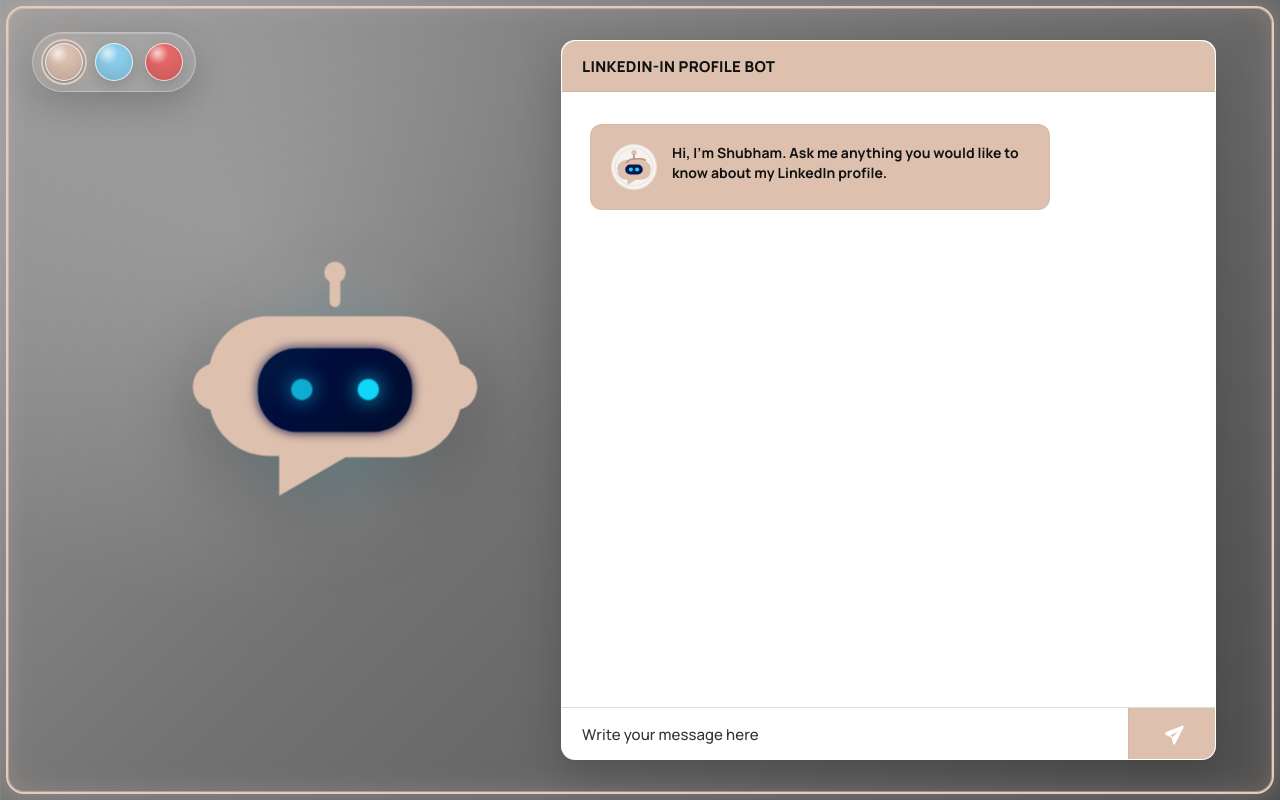
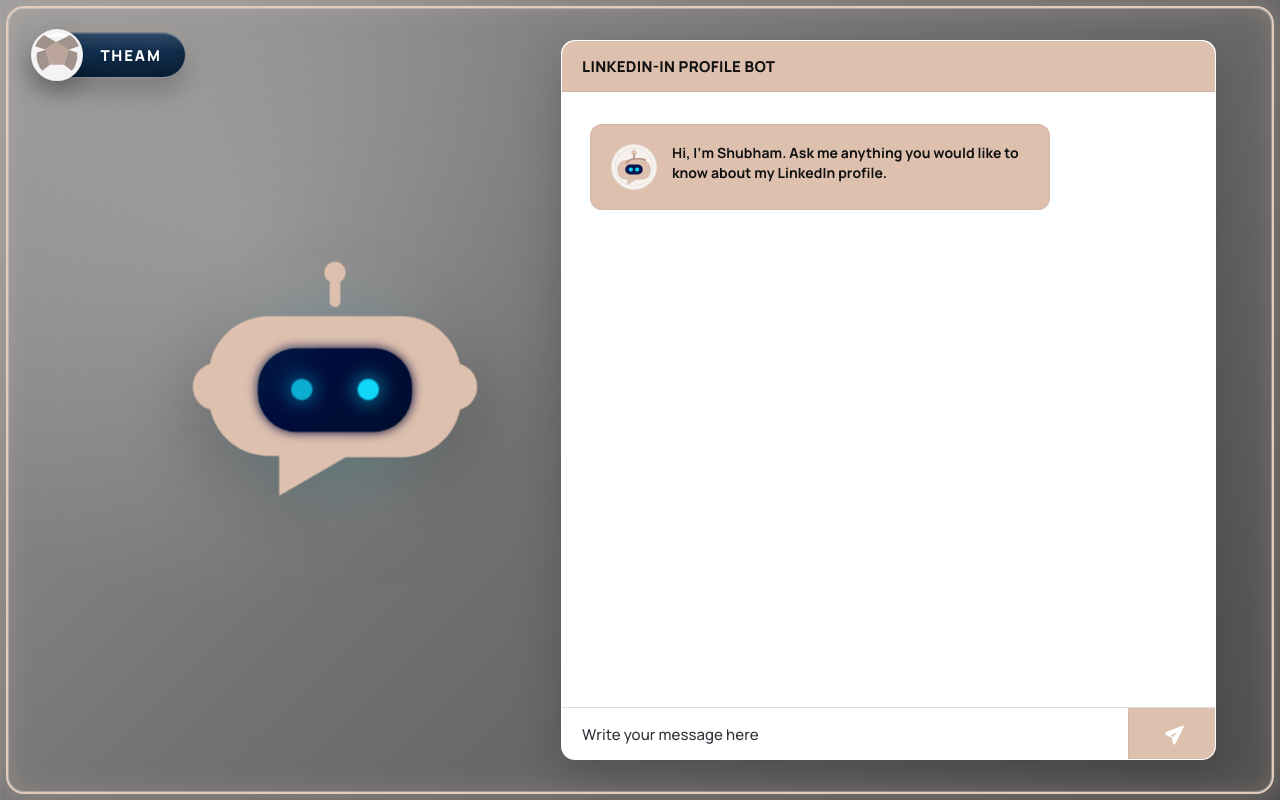
Before and after one commit to shubhamshirsattest12345-hub/FrontEndnew, a React (Vite) app: page / in a window 1280 px wide. Built offline with nearby package versions, Linux system fonts and the light colour scheme.

Commit message:
Replace theme swatches with toggle

```diff
--- a/src/App.jsx
+++ b/src/App.jsx
@@ -12,15 +12,11 @@ const themes = [
     label: 'Sky blue theme',
     color: '#8ccfed',
   },
-  {
-    id: 'red',
-    label: 'Red theme',
-    color: '#e76868',
-  },
 ];
 
 export default function App() {
   const [selectedTheme, setSelectedTheme] = useState(themes[0]);
+  const isSkyTheme = selectedTheme.id === 'sky';
   const themeStyle = {
     '--chat-blue': selectedTheme.color,
     '--header-blue': selectedTheme.color,
@@ -31,19 +27,27 @@ export default function App() {
 
   return (
     <main className="app-shell" style={themeStyle}>
-      <div className="theme-selector" role="group" aria-label="Choose theme color">
-        {themes.map((theme) => (
-          <button
-            className={`theme-swatch${theme.id === selectedTheme.id ? ' theme-swatch-active' : ''}`}
-            key={theme.id}
-            type="button"
-            style={{ '--swatch-color': theme.color }}
-            aria-label={theme.label}
-            aria-pressed={theme.id === selectedTheme.id}
-            onClick={() => setSelectedTheme(theme)}
-          />
-        ))}
-      </div>
+      <button
+        className={`theme-toggle${isSkyTheme ? ' theme-toggle-on' : ''}`}
+        type="button"
+        role="switch"
+        aria-checked={isSkyTheme}
+        aria-label={`Switch theme. Current theme is ${selectedTheme.label}.`}
+        onClick={() => setSelectedTheme(isSkyTheme ? themes[0] : themes[1])}
+      >
+        <span className="football-toggle-ball" aria-hidden="true">
+          <svg viewBox="0 0 64 64" focusable="false">
+            <circle className="football-base" cx="32" cy="32" r="29" />
+            <path className="football-shine" d="M18 13c8-5 20-5 28 0" />
+            <path className="football-panel-main" d="M31 17 45 26 40 43H24L19 26Z" />
+            <path className="football-panel" d="M9 29 19 26 24 43 15 50A28 28 0 0 1 9 29Z" />
+            <path className="football-panel" d="M55 29 45 26 40 43 49 50A28 28 0 0 0 55 29Z" />
+            <path className="football-panel" d="M17 9 31 17 19 26 7 22A28 28 0 0 1 17 9Z" />
+            <path className="football-panel" d="M47 9 31 17 45 26 57 22A28 28 0 0 0 47 9Z" />
+          </svg>
+        </span>
+        <span className="theme-toggle-label">Theam</span>
+      </button>
       <section className="chatbot-hero" aria-label="Chatbot assistant">
         <div className="chatbot-orbit" aria-hidden="true">
           <svg className="chatbot-mark" viewBox="0 0 240 210" focusable="false">
--- a/src/styles/global.css
+++ b/src/styles/global.css
@@ -69,72 +69,120 @@ input {
     box-shadow 220ms ease;
 }
 
-.theme-selector {
+.theme-toggle {
   position: fixed;
   top: 32px;
   left: 32px;
   z-index: 30;
-  display: flex;
+  appearance: none;
+  display: inline-flex;
   align-items: center;
-  gap: 12px;
-  padding: 10px 12px;
-  border: 1px solid rgba(255, 255, 255, 0.3);
+  justify-content: flex-start;
+  width: 154px;
+  height: 46px;
+  padding: 0;
+  overflow: visible;
+  border: 1px solid color-mix(in srgb, var(--header-blue) 34%, rgba(255, 255, 255, 0.26));
   border-radius: 999px;
-  background: rgba(255, 255, 255, 0.1);
+  background:
+    linear-gradient(180deg, rgba(255, 255, 255, 0.1), transparent 42%),
+    linear-gradient(180deg, #183859 0%, #0b2440 100%);
   box-shadow:
-    inset 0 1px 0 rgba(255, 255, 255, 0.24),
-    0 14px 36px rgba(0, 0, 0, 0.18);
-  backdrop-filter: blur(10px);
+    inset 0 1px 0 rgba(255, 255, 255, 0.18),
+    inset 0 -9px 18px rgba(0, 0, 0, 0.22),
+    0 12px 24px rgba(0, 0, 0, 0.22),
+    0 0 18px color-mix(in srgb, var(--header-blue) 26%, transparent);
+  color: #ffffff;
+  cursor: pointer;
+  transition:
+    border-color 220ms ease,
+    box-shadow 220ms ease,
+    transform 170ms ease;
 }
 
-.theme-swatch {
-  position: relative;
-  display: grid;
-  width: 38px;
-  height: 38px;
-  padding: 0;
-  place-items: center;
-  border: 1px solid rgba(255, 255, 255, 0.72);
-  border-radius: 50%;
-  background:
-    radial-gradient(circle at 32% 26%, rgba(255, 255, 255, 0.72), transparent 30%),
-    var(--swatch-color);
-  box-shadow:
-    inset 0 -8px 14px rgba(0, 0, 0, 0.12),
-    0 6px 16px rgba(0, 0, 0, 0.16);
-  cursor: pointer;
-  transition:
-    box-shadow 170ms ease,
-    transform 170ms ease,
-    border-color 170ms ease;
+.theme-toggle:hover {
+  transform: translateY(-1px);
 }
 
-.theme-swatch::after {
-  position: absolute;
-  inset: -5px;
-  border: 2px solid transparent;
-  border-radius: inherit;
-  content: '';
-  transition:
-    border-color 170ms ease,
-    box-shadow 170ms ease;
-}
-
-.theme-swatch:hover {
-  transform: translateY(-1px);
-  box-shadow:
-    inset 0 -8px 14px rgba(0, 0, 0, 0.12),
-    0 10px 20px rgba(0, 0, 0, 0.2);
-}
-
-.theme-swatch:focus-visible {
+.theme-toggle:focus-visible {
   outline: 3px solid rgba(255, 255, 255, 0.86);
   outline-offset: 5px;
 }
 
-.theme-swatch-active::after {
-  border-color: color-mix(in srgb, var(--swatch-color) 82%, #ffffff 18%);
-  box-shadow: 0 0 18px color-mix(in srgb, var(--swatch-color) 42%, transparent);
+.theme-toggle-label {
+  position: absolute;
+  right: 16px;
+  left: 60px;
+  z-index: 1;
+  color: #ffffff;
+  font-size: 15px;
+  font-weight: 800;
+  letter-spacing: 0.12em;
+  line-height: 1;
+  text-align: center;
+  text-shadow: 0 1px 7px rgba(0, 0, 0, 0.34);
+  text-transform: uppercase;
+  transition:
+    left 220ms ease,
+    right 220ms ease;
+  white-space: nowrap;
+}
+
+.theme-toggle-on .theme-toggle-label {
+  right: 60px;
+  left: 16px;
+}
+
+.football-toggle-ball {
+  position: absolute;
+  top: 50%;
+  left: -4px;
+  z-index: 2;
+  display: grid;
+  width: 56px;
+  height: 56px;
+  place-items: center;
+  border-radius: 50%;
+  color: var(--header-blue);
+  filter: drop-shadow(0 10px 12px rgba(0, 0, 0, 0.24));
+  transform: translateY(-50%);
+  transition:
+    color 220ms ease,
+    left 220ms ease,
+    filter 220ms ease;
+}
+
+.theme-toggle-on .football-toggle-ball {
+  left: 102px;
+}
+
+.football-toggle-ball svg {
+  width: 100%;
+  height: 100%;
+}
+
+.football-base {
+  fill: color-mix(in srgb, var(--header-blue) 16%, #f8fbff 84%);
+  stroke: rgba(255, 255, 255, 0.78);
+  stroke-width: 1.6;
+  transition: fill 220ms ease;
+}
+
+.football-shine {
+  fill: none;
+  stroke: rgba(255, 255, 255, 0.72);
+  stroke-linecap: round;
+  stroke-width: 4;
+}
+
+.football-panel-main {
+  fill: color-mix(in srgb, var(--header-blue) 84%, #061a32 16%);
+  transition: fill 220ms ease;
+}
+
+.football-panel {
+  fill: color-mix(in srgb, var(--header-blue) 72%, #061a32 28%);
+  transition: fill 220ms ease;
 }
 
 .chatbot-hero {
@@ -750,16 +798,31 @@ input {
 }
 
 @media (max-width: 380px) {
-  .theme-selector {
+  .theme-toggle {
     top: 18px;
     left: 18px;
-    gap: 9px;
-    padding: 8px 10px;
+    width: 132px;
+    height: 40px;
   }
 
-  .theme-swatch {
-    width: 32px;
-    height: 32px;
+  .football-toggle-ball {
+    width: 50px;
+    height: 50px;
+  }
+
+  .theme-toggle-on .football-toggle-ball {
+    left: 86px;
+  }
+
+  .theme-toggle-label {
+    right: 13px;
+    left: 52px;
+    font-size: 13px;
+  }
+
+  .theme-toggle-on .theme-toggle-label {
+    right: 52px;
+    left: 13px;
   }
 
   .chat-window {
```
